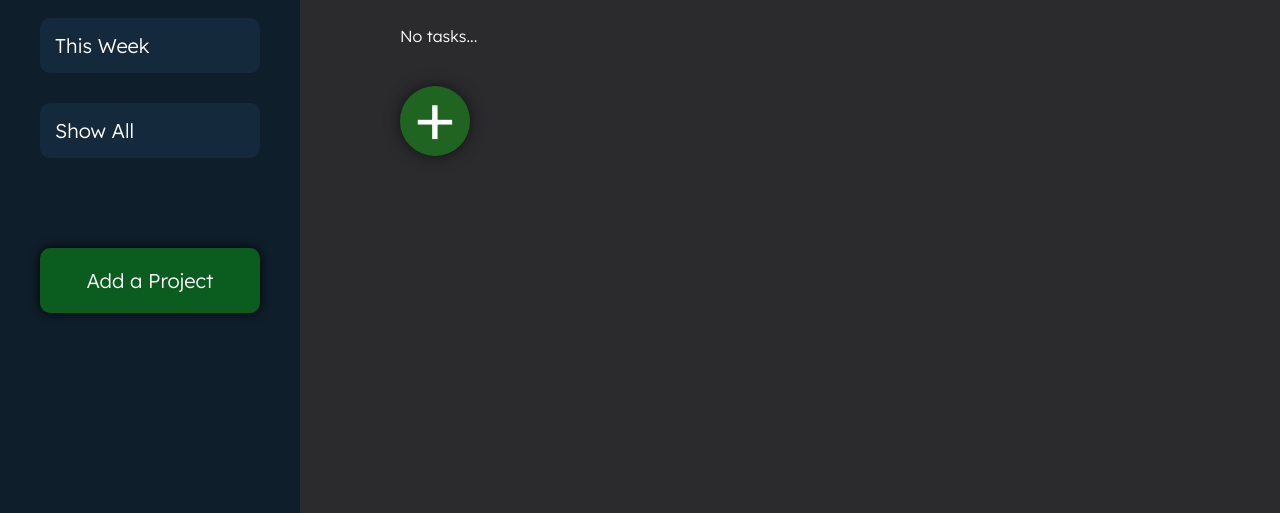
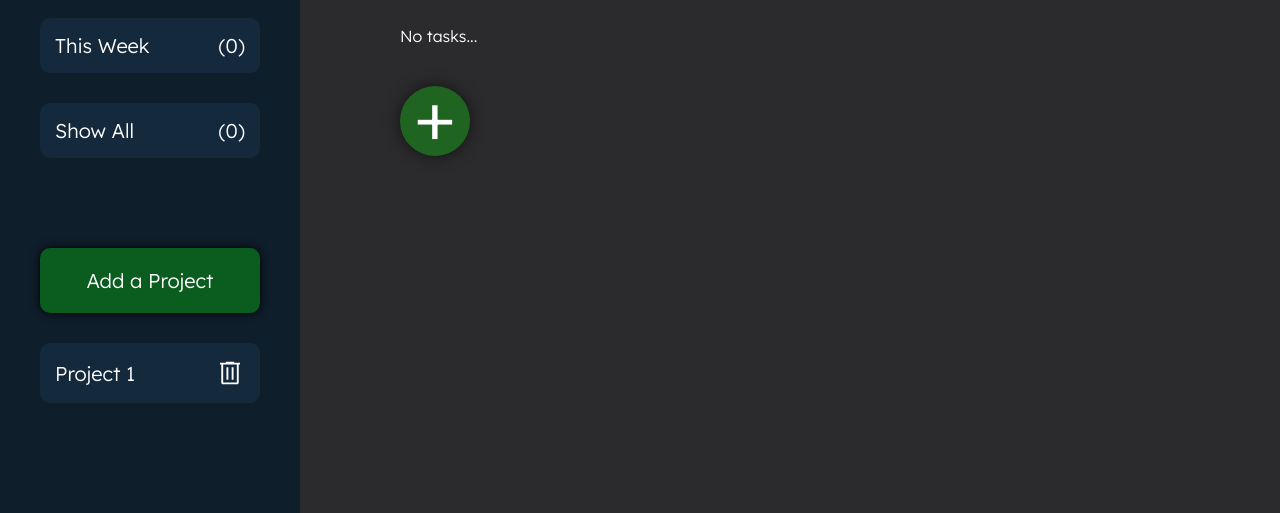
Before and after one commit to jesesse/to-do, a website built with webpack: page src/index.html in a window 1280 px wide. Shown: the part 287-800 px from the top of the page. Built offline with nearby package versions, Linux system fonts and the light colour scheme.

Commit message:
Made a function in the UI module, which displays the amount of tasks in each tab

```diff
--- a/src/index.html
+++ b/src/index.html
@@ -15,9 +15,18 @@
 
     <div class="nav-bar">
         <div class="tabs">
-            <div class="tab" id="today">Today</div>
-            <div class="tab" id="this-week">This Week</div>
-            <div class="tab" id="show-all">Show All</div>
+            <div class="tab">
+                <div class="due-date">Today</div>
+                <div class="today-task-amount"></div>
+            </div>
+            <div class="tab">
+                <div class="due-date">This Week</div>
+                <div class="this-week-task-amount"></div>
+            </div>
+            <div class="tab">
+                <div class="due-date">Show All</div>
+                <div class="show-all-task-amount"></div>
+            </div>
         </div>
 
         <div class="add-project">Add a Project</div>
--- a/src/modules/UI.js
+++ b/src/modules/UI.js
@@ -30,10 +30,9 @@ let projectPanel = document.querySelector('.nav-project-panel');
 
 
 
-
-
 navBar.addEventListener("click", (e) => {
-    if (e.target.className == "tab") displayTasksByDueDate(e.target.textContent);
+    if (e.target.className == "tab") displayTasksByDueDate(e.target.querySelector('.due-date').textContent);
+    if (e.target.className == "due-date") displayTasksByDueDate(e.target.textContent);
     if (e.target.className == "project") displayProject(getProjectById(e.target.id));
     if (e.target.className == "delete-project") UIdeleteProject(e.target.parentNode.id);
     if (e.target.className == "create-project") UIcreateProject();
@@ -179,6 +178,8 @@ function displayTasks(tasks) {
         if (tasks[i].priority === "medium") newTaskCard.querySelector('.priority-p').style.color = "#A7912A";
         if (tasks[i].priority === "high") newTaskCard.querySelector('.priority-p').style.color = "#9C2222";
     }
+    updateTabTaskAmounts();
+
 }
 
 
@@ -190,6 +191,8 @@ function displayTasksByDueDate(dueDate) {
     currentViewHeader.textContent = dueDate;
     toggleProjectDisplayStyle('tab');
     displayTasks(tasks);
+    updateTabTaskAmounts();
+
 }
 
 
@@ -211,6 +214,7 @@ function renderProjectPanel() {
         projectTab.appendChild(deleteProjectBtn);
         projectPanel.appendChild(projectTab);
     }
+    updateTabTaskAmounts();
 }
 
 
@@ -364,6 +368,13 @@ function createTaskCard(task) {
 }
 
 
+function updateTabTaskAmounts(){
+    document.querySelector('.today-task-amount').textContent = `(${getTodayTasks().length})`;
+    document.querySelector('.this-week-task-amount').textContent = `(${getThisWeekTasks().length})`;
+    document.querySelector('.show-all-task-amount').textContent = `(${getAllTasks().length})`;
+}
+
+
 
 
 export {
--- a/src/modules/app.js
+++ b/src/modules/app.js
@@ -21,11 +21,13 @@ import {
 
 function loadProjects() {
 
+
     if (localStorage.length > 0) {
         renderProjectPanel();
         displayTasksByDueDate('Today');
     } else {
         createProject("Default");
+        createProject("Project 1");
         renderProjectPanel();
         displayTasksByDueDate('Today');
     }
```
